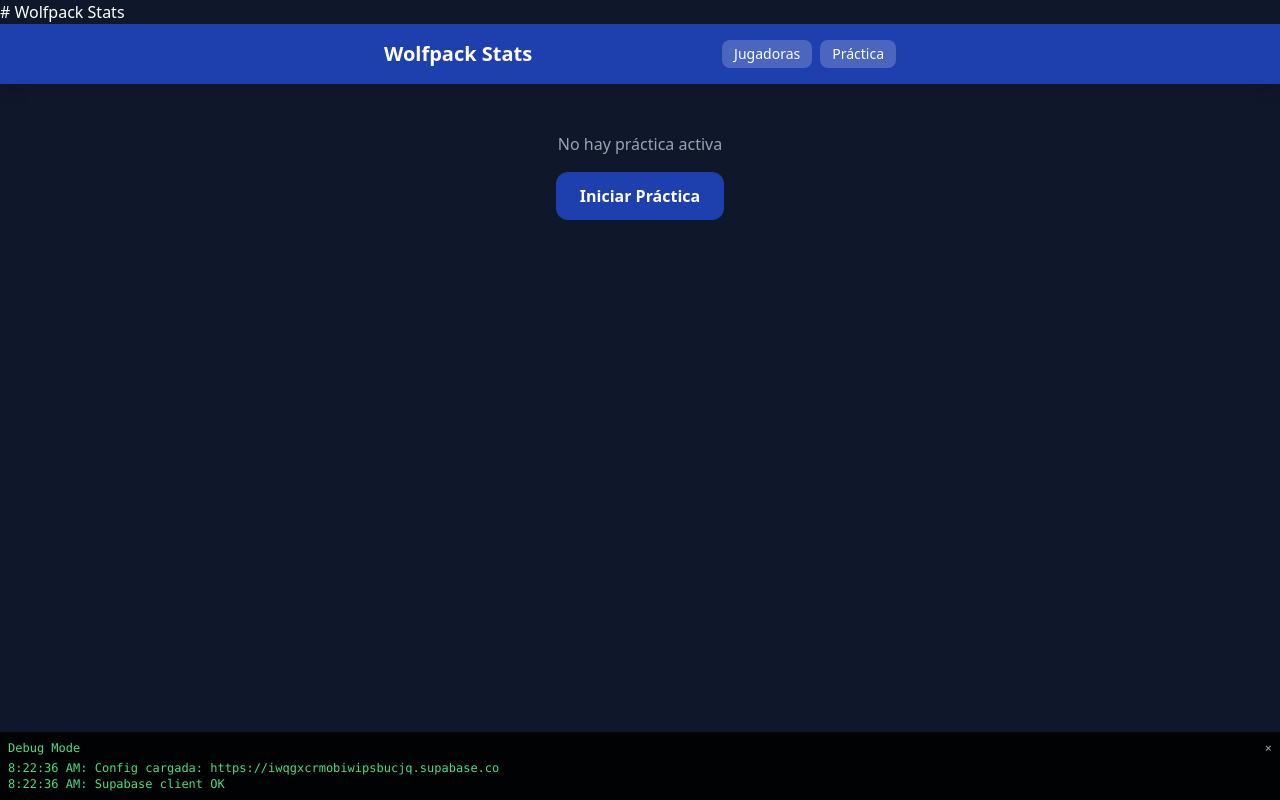
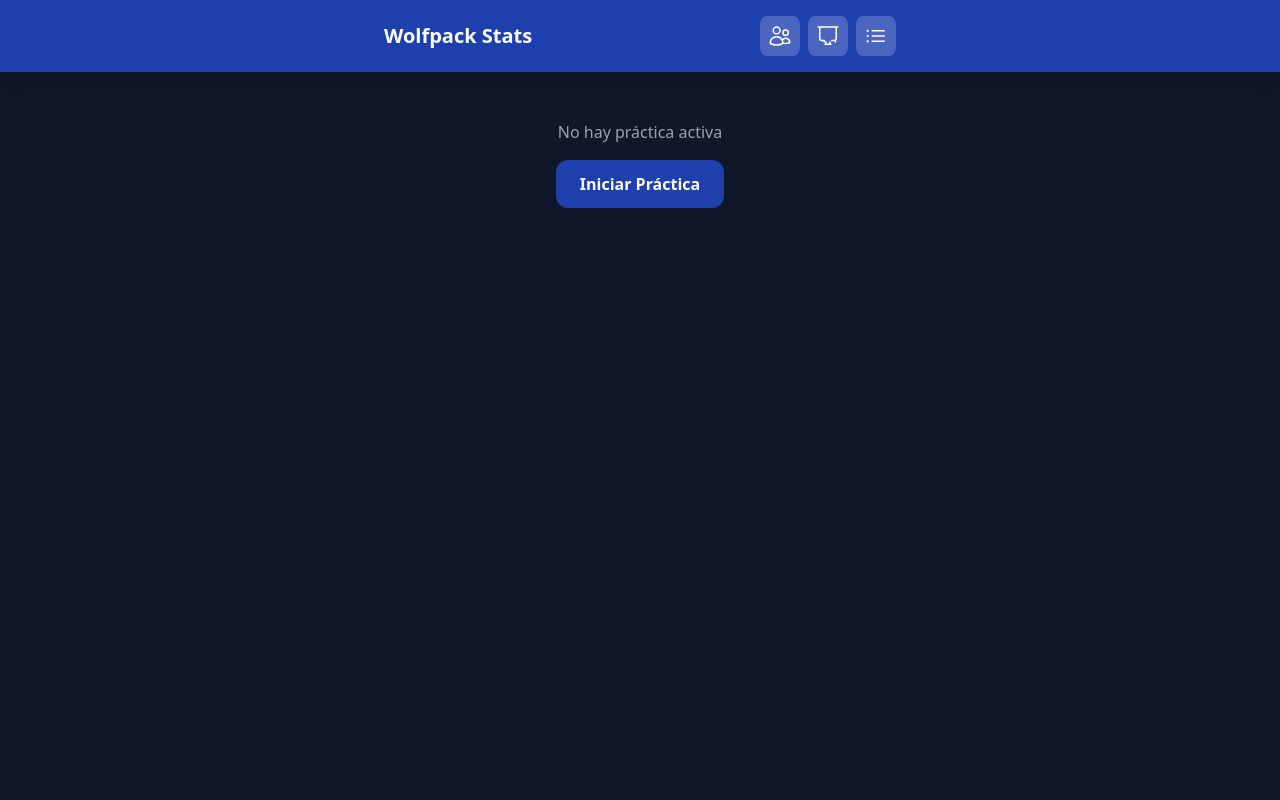
Before and after one commit to Toyoenohio/wolfpack_stats, a website: page index.html in a window 1280 px wide. Drawn offline with nearby package versions, Linux system fonts and the light colour scheme; no server answers.

Commit message:
ui: header con iconos, eliminado debug panel y texto # wolfpack stats

```diff
--- a/index.html
+++ b/index.html
@@ -1,4 +1,3 @@
-# Wolfpack Stats
 <!DOCTYPE html>
 <html lang="es">
 <head>
@@ -31,16 +30,25 @@
     </style>
 </head>
 <body class="bg-volley-dark min-h-screen text-white font-sans">
-    <!-- Header -->
+    <!-- Header con iconos -->
     <header class="bg-volley-blue p-4 shadow-lg">
         <div class="max-w-lg mx-auto flex justify-between items-center">
             <h1 class="text-xl font-bold">Wolfpack Stats</h1>
             <div class="flex gap-2">
-                <button onclick="showView('players-list')" class="text-sm bg-white/20 px-3 py-1 rounded-lg hover:bg-white/30 transition">
-                    Jugadoras
+                <button onclick="showView('players-list')" class="bg-white/20 p-2 rounded-lg hover:bg-white/30 transition" title="Jugadoras">
+                    <svg xmlns="http://www.w3.org/2000/svg" fill="none" viewBox="0 0 24 24" stroke-width="1.5" stroke="currentColor" class="w-6 h-6">
+                        <path stroke-linecap="round" stroke-linejoin="round" d="M15 19.128a9.38 9.38 0 002.625.372 9.337 9.337 0 004.121-.952 4.125 4.125 0 00-7.533-2.493M15 19.128v-.003c0-1.113-.285-2.16-.786-3.07M15 19.128v.106A12.318 12.318 0 018.624 21c-2.331 0-4.512-.645-6.374-1.766l-.001-.109a6.375 6.375 0 0111.964-3.07M12 6.375a3.375 3.375 0 11-6.75 0 3.375 3.375 0 016.75 0zm8.25 2.25a2.625 2.625 0 11-5.25 0 2.625 2.625 0 015.25 0z" />
+                    </svg>
                 </button>
-                <button onclick="showView('practice')" class="text-sm bg-white/20 px-3 py-1 rounded-lg hover:bg-white/30 transition">
-                    Práctica
+                <button onclick="showView('practice')" class="bg-white/20 p-2 rounded-lg hover:bg-white/30 transition" title="Práctica">
+                    <svg xmlns="http://www.w3.org/2000/svg" fill="none" viewBox="0 0 24 24" stroke-width="1.5" stroke="currentColor" class="w-6 h-6">
+                        <path stroke-linecap="round" stroke-linejoin="round" d="M3.75 3v11.25A2.25 2.25 0 006 16.5h2.25M3.75 3h-1.5m1.5 0h16.5m0 0h1.5m-1.5 0v11.25A2.25 2.25 0 0118 16.5h-2.25m-7.5 0v1.5m0-1.5H6m13.5 0v1.5m0-1.5h-1.5M9 20.25h6M10 20.25v-2.25m4 2.25v-2.25" />
+                    </svg>
+                </button>
+                <button onclick="showView('sessions-list')" class="bg-white/20 p-2 rounded-lg hover:bg-white/30 transition" title="Sesiones">
+                    <svg xmlns="http://www.w3.org/2000/svg" fill="none" viewBox="0 0 24 24" stroke-width="1.5" stroke="currentColor" class="w-6 h-6">
+                        <path stroke-linecap="round" stroke-linejoin="round" d="M8.25 6.75h12M8.25 12h12m-12 5.25h12M3.75 6.75h.007v.008H3.75V6.75zm.375 0a.375.375 0 11-.75 0 .375.375 0 01.75 0zM3.75 12h.007v.008H3.75V12zm.375 0a.375.375 0 11-.75 0 .375.375 0 01.75 0zm-.375 5.25h.007v.008H3.75v-.008zm.375 0a.375.375 0 11-.75 0 .375.375 0 01.75 0z" />
+                    </svg>
                 </button>
             </div>
         </div>
@@ -209,46 +217,18 @@
         </div>
     </div>
 
-    <!-- DEBUG PANEL - Visible para diagnóstico -->
-    <div id="debug-panel" class="fixed bottom-0 left-0 right-0 bg-black/90 text-green-400 p-2 text-xs font-mono z-50 max-h-32 overflow-y-auto">
-        <div class="flex justify-between items-center mb-1">
-            <span>Debug Mode</span>
-            <button onclick="document.getElementById('debug-panel').style.display='none'" class="text-gray-400">×</button>
-        </div>
-        <div id="debug-logs"></div>
-    </div>
-
+    <!-- Configuración de Supabase -->
     <script>
-        // Función de log visible
-        function debugLog(msg) {
-            console.log(msg);
-            const logs = document.getElementById('debug-logs');
-            if (logs) {
-                logs.innerHTML += `<div>${new Date().toLocaleTimeString()}: ${msg}</div>`;
-            }
-        }
-
-        // Configuración de Supabase
         const SUPABASE_CONFIG = {
             URL: 'https://iwqgxcrmobiwipsbucjq.supabase.co',
             ANON_KEY: 'eyJhbGciOiJIUzI1NiIsInR5cCI6IkpXVCJ9.eyJpc3MiOiJzdXBhYmFzZSIsInJlZiI6Iml3cWd4Y3Jtb2Jpd2lwc2J1Y2pxIiwicm9sZSI6ImFub24iLCJpYXQiOjE3NzcxMDA0MTUsImV4cCI6MjA5MjY3NjQxNX0.N5qGx-h5HyhyD6OLP8XZ0ad5ipppuhwHIQloN0VB394'
         };
 
-        debugLog('Config cargada: ' + SUPABASE_CONFIG.URL);
-
         let supabaseClient;
         try {
             supabaseClient = supabase.createClient(SUPABASE_CONFIG.URL, SUPABASE_CONFIG.ANON_KEY);
-            debugLog('Supabase client OK');
         } catch (e) {
-            debugLog('ERROR: ' + e.message);
-            alert('Error al conectar con Supabase: ' + e.message);
-        }
-
-        // Función para mostrar errores visibles
-        function showError(msg) {
-            debugLog('ERROR: ' + msg);
-            alert('Error: ' + msg);
+            console.error('Error al conectar con Supabase:', e);
         }
 
         // State
```
